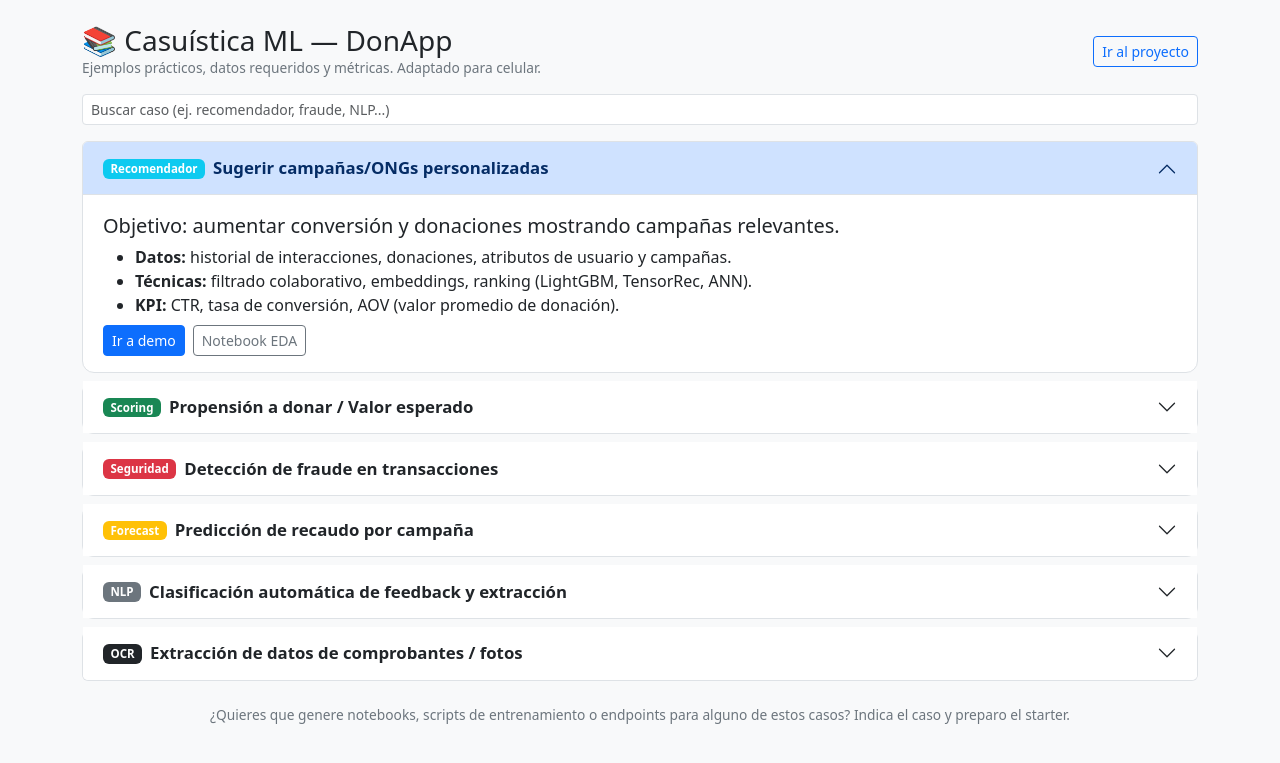
After one commit to cebolivar/ProyectoML, a Flask app: page /casuistica in a window 1280 px wide, after a click that opens the changed part. The commit adds this page. Shown: the top 763 px of the page. Run offline with Flask 3, Linux system fonts and the light colour scheme.

Commit message:
creacion del modelo 2.0

```diff
--- a/app.py
+++ b/app.py
@@ -202,6 +202,9 @@ def receive_feedback():
     except Exception as e:
         return jsonify({'error': f'Error al procesar el feedback: {str(e)}'}), 500
 
+@app.route('/casuistica')
+def casuistica():
+    return render_template('casuistica.html')
 
 if __name__ == '__main__':
     app.run(host='0.0.0.0', port=5000, debug=True)
--- /dev/null
+++ b/templates/casuistica.html
@@ -0,0 +1,205 @@
+<!DOCTYPE html>
+<html lang="es">
+<head>
+  <meta charset="utf-8" />
+  <meta name="viewport" content="width=device-width, initial-scale=1" />
+  <title>Casos ML — DonApp</title>
+
+  <link href="https://cdn.jsdelivr.net/npm/bootstrap@5.3.5/dist/css/bootstrap.min.css" rel="stylesheet">
+  <style>
+    /* Ajustes rápidos para móvil */
+    .case-card { border-radius: 12px; }
+    .case-badge { font-size: .72rem; }
+    .case-title { font-weight:700; font-size:1.05rem; }
+    .small-muted { font-size: .86rem; color:#6c757d; }
+    @media (max-width: 480px) {
+      .case-title { font-size: 1rem; }
+      .lead { font-size: .95rem; }
+      .btn-sm { font-size: .8rem; padding:.38rem .6rem; }
+    }
+  </style>
+</head>
+<body class="bg-light">
+  <div class="container py-4">
+    <div class="d-flex justify-content-between align-items-center mb-3">
+      <div>
+        <h3 class="mb-0">📚 Casuística ML — DonApp</h3>
+        <div class="small-muted">Ejemplos prácticos, datos requeridos y métricas. Adaptado para celular.</div>
+      </div>
+      <div class="text-end">
+        <a class="btn btn-outline-primary btn-sm" href="{{ url_for('ml_project') if (url_for is defined) else '/proyecto' }}">Ir al proyecto</a>
+      </div>
+    </div>
+
+    <!-- Buscador simple -->
+    <div class="mb-3">
+      <input id="searchInput" type="search" class="form-control form-control-sm" placeholder="Buscar caso (ej. recomendador, fraude, NLP...)">
+    </div>
+
+    <!-- Lista de casos (accordion para móviles) -->
+    <div class="accordion" id="casesAccordion">
+
+      <!-- Caso 1: Recomendador -->
+      <div class="accordion-item case-card mb-2">
+        <h2 class="accordion-header" id="headingOne">
+          <button class="accordion-button collapsed" type="button" data-bs-toggle="collapse" data-bs-target="#caseOne" aria-expanded="false" aria-controls="caseOne">
+            <div class="me-2"><span class="badge bg-info case-badge">Recomendador</span></div>
+            <div class="case-title">Sugerir campañas/ONGs personalizadas</div>
+          </button>
+        </h2>
+        <div id="caseOne" class="accordion-collapse collapse" aria-labelledby="headingOne" data-bs-parent="#casesAccordion">
+          <div class="accordion-body">
+            <p class="lead mb-1">Objetivo: aumentar conversión y donaciones mostrando campañas relevantes.</p>
+            <ul class="mb-2">
+              <li><strong>Datos:</strong> historial de interacciones, donaciones, atributos de usuario y campañas.</li>
+              <li><strong>Técnicas:</strong> filtrado colaborativo, embeddings, ranking (LightGBM, TensorRec, ANN).</li>
+              <li><strong>KPI:</strong> CTR, tasa de conversión, AOV (valor promedio de donación).</li>
+            </ul>
+            <div class="d-flex gap-2">
+              <a class="btn btn-sm btn-primary" href="{{ url_for('interfaz') if (url_for is defined) else '/interfaz' }}">Ir a demo</a>
+              <a class="btn btn-sm btn-outline-secondary" href="#">Notebook EDA</a>
+            </div>
+          </div>
+        </div>
+      </div>
+
+      <!-- Caso 2: Scoring de Propensión -->
+      <div class="accordion-item case-card mb-2">
+        <h2 class="accordion-header" id="headingTwo">
+          <button class="accordion-button collapsed" type="button" data-bs-toggle="collapse" data-bs-target="#caseTwo" aria-expanded="false" aria-controls="caseTwo">
+            <div class="me-2"><span class="badge bg-success case-badge">Scoring</span></div>
+            <div class="case-title">Propensión a donar / Valor esperado</div>
+          </button>
+        </h2>
+        <div id="caseTwo" class="accordion-collapse collapse" aria-labelledby="headingTwo" data-bs-parent="#casesAccordion">
+          <div class="accordion-body">
+            <p class="mb-1">Objetivo: segmentar usuarios para campañas dirigidas.</p>
+            <ul class="mb-2">
+              <li><strong>Datos:</strong> demografía, historial de sesiones, historial de donaciones, respuesta a campañas previas.</li>
+              <li><strong>Técnicas:</strong> XGBoost/CatBoost, calibración de probabilidades, modelización de LTV.</li>
+              <li><strong>KPI:</strong> AUC-ROC, PR-AUC, uplift en conversiones.</li>
+            </ul>
+            <div class="d-flex gap-2">
+              <a class="btn btn-sm btn-primary" href="#">Pipeline & Features</a>
+              <a class="btn btn-sm btn-outline-secondary" href="#">Script training</a>
+            </div>
+          </div>
+        </div>
+      </div>
+
+      <!-- Caso 3: Detección de fraude -->
+      <div class="accordion-item case-card mb-2">
+        <h2 class="accordion-header" id="headingThree">
+          <button class="accordion-button collapsed" type="button" data-bs-toggle="collapse" data-bs-target="#caseThree" aria-expanded="false" aria-controls="caseThree">
+            <div class="me-2"><span class="badge bg-danger case-badge">Seguridad</span></div>
+            <div class="case-title">Detección de fraude en transacciones</div>
+          </button>
+        </h2>
+        <div id="caseThree" class="accordion-collapse collapse" aria-labelledby="headingThree" data-bs-parent="#casesAccordion">
+          <div class="accordion-body">
+            <p class="mb-1">Objetivo: identificar donaciones/fraudes atípicos.</p>
+            <ul class="mb-2">
+              <li><strong>Datos:</strong> patrón de transacciones, IP/geolocalización, velocidad, dispositivos.</li>
+              <li><strong>Técnicas:</strong> reglas, Isolation Forest, autoencoders, modelos supervisados con features agregados.</li>
+              <li><strong>KPI:</strong> tasa de falsos positivos, tiempo de detección, % fraude bloqueado.</li>
+            </ul>
+            <div class="d-flex gap-2">
+              <a class="btn btn-sm btn-primary" href="#">Alertas en tiempo real</a>
+              <a class="btn btn-sm btn-outline-secondary" href="#">Ver reglas</a>
+            </div>
+          </div>
+        </div>
+      </div>
+
+      <!-- Caso 4: Forecasting -->
+      <div class="accordion-item case-card mb-2">
+        <h2 class="accordion-header" id="headingFour">
+          <button class="accordion-button collapsed" type="button" data-bs-toggle="collapse" data-bs-target="#caseFour" aria-expanded="false" aria-controls="caseFour">
+            <div class="me-2"><span class="badge bg-warning case-badge">Forecast</span></div>
+            <div class="case-title">Predicción de recaudo por campaña</div>
+          </button>
+        </h2>
+        <div id="caseFour" class="accordion-collapse collapse" aria-labelledby="headingFour" data-bs-parent="#casesAccordion">
+          <div class="accordion-body">
+            <p class="mb-1">Objetivo: planificar recursos y campañas con predicción de ingresos.</p>
+            <ul class="mb-2">
+              <li><strong>Datos:</strong> series temporales de recaudo, calendario de campañas, promociones y eventos.</li>
+              <li><strong>Técnicas:</strong> Prophet, SARIMA, modelos basados en ML (LGBM) con features calendáricos.</li>
+              <li><strong>KPI:</strong> MAE, MAPE en horizonte 1–30 días.</li>
+            </ul>
+            <div class="d-flex gap-2">
+              <a class="btn btn-sm btn-primary" href="#">Notebook forecasting</a>
+            </div>
+          </div>
+        </div>
+      </div>
+
+      <!-- Caso 5: NLP -->
+      <div class="accordion-item case-card mb-2">
+        <h2 class="accordion-header" id="headingFive">
+          <button class="accordion-button collapsed" type="button" data-bs-toggle="collapse" data-bs-target="#caseFive" aria-expanded="false" aria-controls="caseFive">
+            <div class="me-2"><span class="badge bg-secondary case-badge">NLP</span></div>
+            <div class="case-title">Clasificación automática de feedback y extracción</div>
+          </button>
+        </h2>
+        <div id="caseFive" class="accordion-collapse collapse" aria-labelledby="headingFive" data-bs-parent="#casesAccordion">
+          <div class="accordion-body">
+            <p class="mb-1">Objetivo: etiquetar feedback y extraer motivos/entidades.</p>
+            <ul class="mb-2">
+              <li><strong>Datos:</strong> comentarios, tickets, descripciones.</li>
+              <li><strong>Técnicas:</strong> TF-IDF + classifiers, fine-tuned BERT/Hugging Face para texto corto.</li>
+              <li><strong>KPI:</strong> F1 por clase, reducción de tiempo manual.</li>
+            </ul>
+            <div class="d-flex gap-2">
+              <a class="btn btn-sm btn-primary" href="#">Pipeline NLP</a>
+              <a class="btn btn-sm btn-outline-secondary" href="#">Ejemplos de etiquetas</a>
+            </div>
+          </div>
+        </div>
+      </div>
+
+      <!-- Caso 6: OCR -->
+      <div class="accordion-item case-card mb-2">
+        <h2 class="accordion-header" id="headingSix">
+          <button class="accordion-button collapsed" type="button" data-bs-toggle="collapse" data-bs-target="#caseSix" aria-expanded="false" aria-controls="caseSix">
+            <div class="me-2"><span class="badge bg-dark case-badge">OCR</span></div>
+            <div class="case-title">Extracción de datos de comprobantes / fotos</div>
+          </button>
+        </h2>
+        <div id="caseSix" class="accordion-collapse collapse" aria-labelledby="headingSix" data-bs-parent="#casesAccordion">
+          <div class="accordion-body">
+            <p class="mb-1">Objetivo: automatizar lectura y verificación de recibos o comprobantes.</p>
+            <ul class="mb-2">
+              <li><strong>Datos:</strong> imágenes, metadatos, etiquetas manuales.</li>
+              <li><strong>Técnicas:</strong> Tesseract/OCR + post-procesado, modelos de visión si es necesario.</li>
+              <li><strong>KPI:</strong> precisión de extracción, tiempo por comprobante.</li>
+            </ul>
+            <div class="d-flex gap-2">
+              <a class="btn btn-sm btn-primary" href="#">Demo OCR</a>
+            </div>
+          </div>
+        </div>
+      </div>
+
+    </div>
+
+    <div class="text-center mt-4 small-muted">
+      ¿Quieres que genere notebooks, scripts de entrenamiento o endpoints para alguno de estos casos? Indica el caso y preparo el starter.
+    </div>
+  </div>
+
+<script src="https://cdn.jsdelivr.net/npm/bootstrap@5.3.5/dist/js/bootstrap.bundle.min.js"></script>
+<script>
+  // Buscador simple en cliente
+  const input = document.getElementById('searchInput');
+  input && input.addEventListener('input', function(){
+    const q = this.value.trim().toLowerCase();
+    const items = document.querySelectorAll('#casesAccordion .accordion-item');
+    items.forEach(item => {
+      const text = item.innerText.toLowerCase();
+      item.style.display = q && !text.includes(q) ? 'none' : '';
+    });
+  });
+</script>
+</body>
+</html>
--- a/templates/index.html
+++ b/templates/index.html
@@ -31,7 +31,7 @@
           <li class="nav-item dropdown">
             <a class="nav-link dropdown-toggle" href="#" role="button" data-bs-toggle="dropdown">Actividad 3</a>
             <ul class="dropdown-menu">
-              <li><a class="dropdown-item" href="#">Casuística</a></li>
+              <li><a class="dropdown-item" href="casuistica">Casuística</a></li>
               <li><a class="dropdown-item" href="interfaz">Proyecto</a></li>
             </ul>
           </li>
--- a/user_feedback.csv
+++ b/user_feedback.csv
@@ -1,3 +1,5 @@
 modelo;clasificacion_real;timestamp
 2025;NUEVO;2025-10-28 01:31:53.981847
 Galaxy S21;el dispositivo sera recogido por el personal de donapp en su lugar de vivienda oara su reparacion;2025-10-28 01:39:34.176555
+Galaxy S21;SKDJBGJBDRJSDV ;2025-10-29 18:42:16.882222
+Galaxy S21;VGB FGYG;2025-10-29 19:01:32.554842
```
Also changed, not shown: data/donapp_data_tecnico.csv (+14 -0 lines), ml_model.py (+76 -36 lines), 3 other files.
